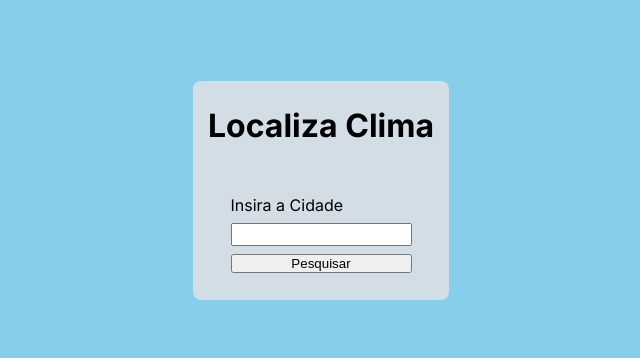
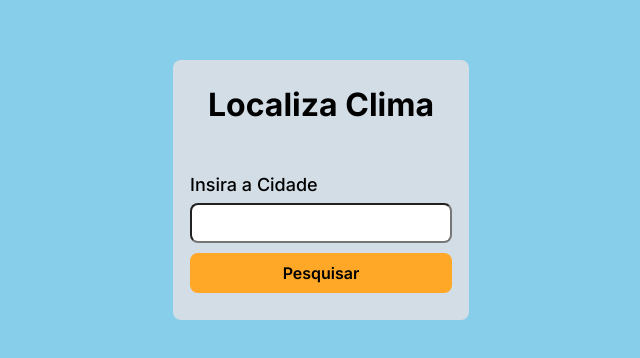
Before and after one commit to gomessgbr/localiza-clima, a React (Vite) app: page / in a window 1280 px wide. Shown: the part 210-568 px from the top of the page, without its empty margins (319-959 px from the left). Built offline with nearby package versions, Linux system fonts and the light colour scheme; no server answers.

Commit message:
feat: style to button search

```diff
--- a/src/components/Form/styles.css
+++ b/src/components/Form/styles.css
@@ -1,14 +1,37 @@
 .form-area{
   padding: 2px;
   display : grid;
-  gap: 8px;
+  gap: 10px;
 }
 
 label{
   display: grid;
   gap: 8px;
+  font-family: "Inter";
+  font-size : 18px;
+  font-weight:500;
 }
 
 input{
-  padding: 2px 0;
+  padding: 8px 4px;
+  border-radius: 8px;
+  min-width: 250px;
+  font-family: "Inter";
+  font-size: 16px;
+  font-weight:500;
 }
+
+button{
+  font-family: "Inter";
+  font-size: 16px;
+  font-weight:600;
+  padding: 10px;
+  border-radius: 8px;
+  border: none;
+  cursor: pointer;
+  background-color:#FFA726;
+}
+
+button:hover{
+  background-color: #FB8C00;
+}
```
